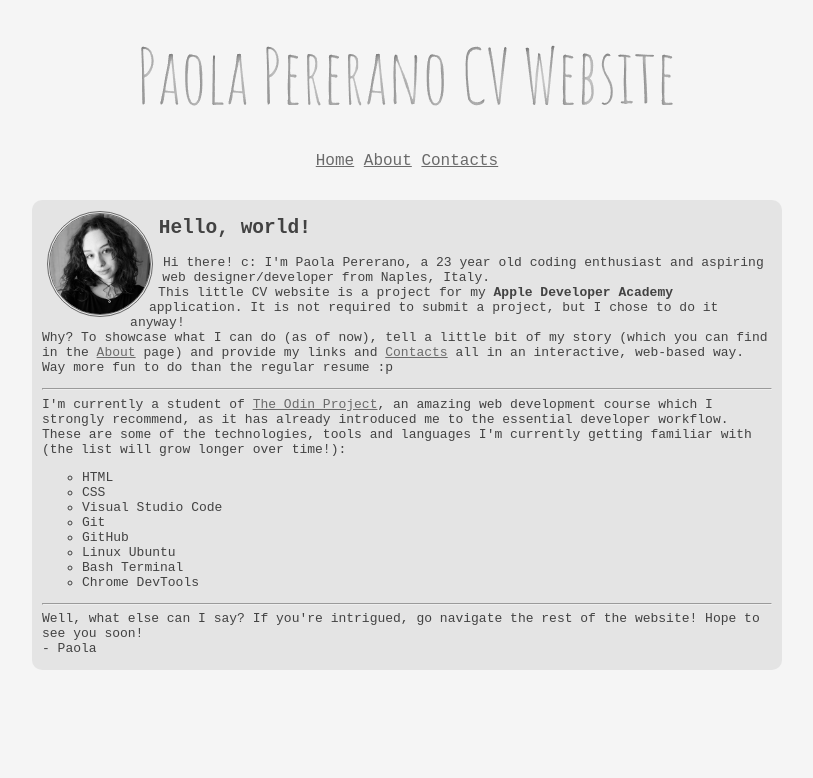
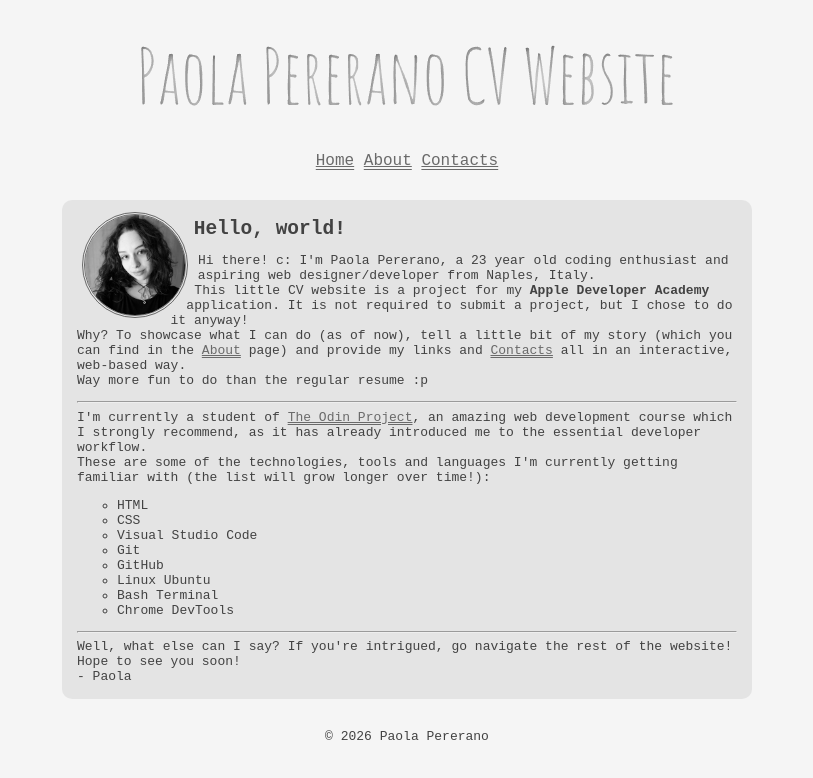
Before and after one commit to paolap02/cv-website, a plain HTML site: page index.html in a window 1280 px wide. Shown: the whole page, without its empty margins (233-1046 px from the left). Drawn offline with Linux system fonts and the light colour scheme.

Commit message:
Add footer, edit css

```diff
--- a/index.html
+++ b/index.html
@@ -14,8 +14,6 @@
   <a href="about.html">About</a>
   <a href="contacts.html">Contacts</a>
   </nav>
-  <br>
-  <br>
   <div>
     <img class="pfp" src="images/Paola-Pererano-CV-pfp.jpg" alt="profile picture" width="100px" height="auto">
     <h2>Hello, world!</h2>
@@ -45,5 +43,6 @@ Well, what else can I say? If you're intrigued, go navigate the rest of the webs
 - Paola
     </p>
   </div>
+  <footer>&copy; 2026 Paola Pererano</footer>
 </body>
 </html>
--- a/styles.css
+++ b/styles.css
@@ -9,6 +9,12 @@
  nav {
     text-align: center;
     font-size: large;
+    max-width: fit-content;
+    margin: auto;
+ }
+
+ nav:hover {
+   background-color: #48484819;
  }
 
  ul {
@@ -18,11 +24,14 @@
  div {
     background-color: #48484819;
     border-radius: 10px;
-    padding: 1px 10px;
+    padding: 2px 15px;
+    margin: 30px;
  }
 
  a {
     color: rgb(106, 106, 106);
+    text-decoration-style: double;
+    text-decoration-color: rgb(106, 106, 106);
  }
 
  a:hover {
@@ -42,3 +51,12 @@
     border-style: double;
     border-color: rgb(106, 106, 106);
  }
+
+ footer {
+   text-align: center;
+   margin: 30px;
+ }
+
+ h2 {
+   margin-bottom: 5px;
+ }
```
Also changed, not shown: about.html (+1 -3 lines), contacts.html (+2 -0 lines).
